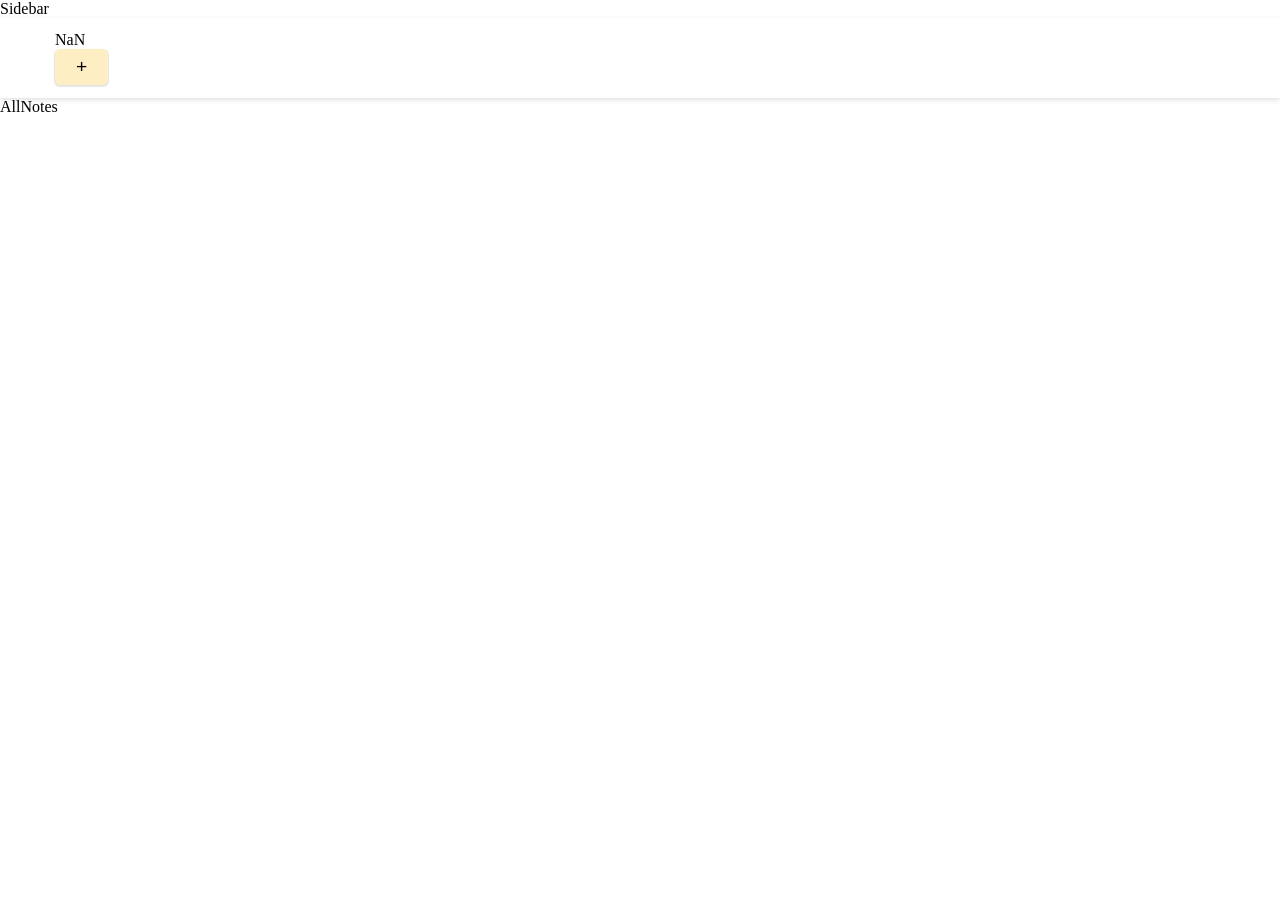
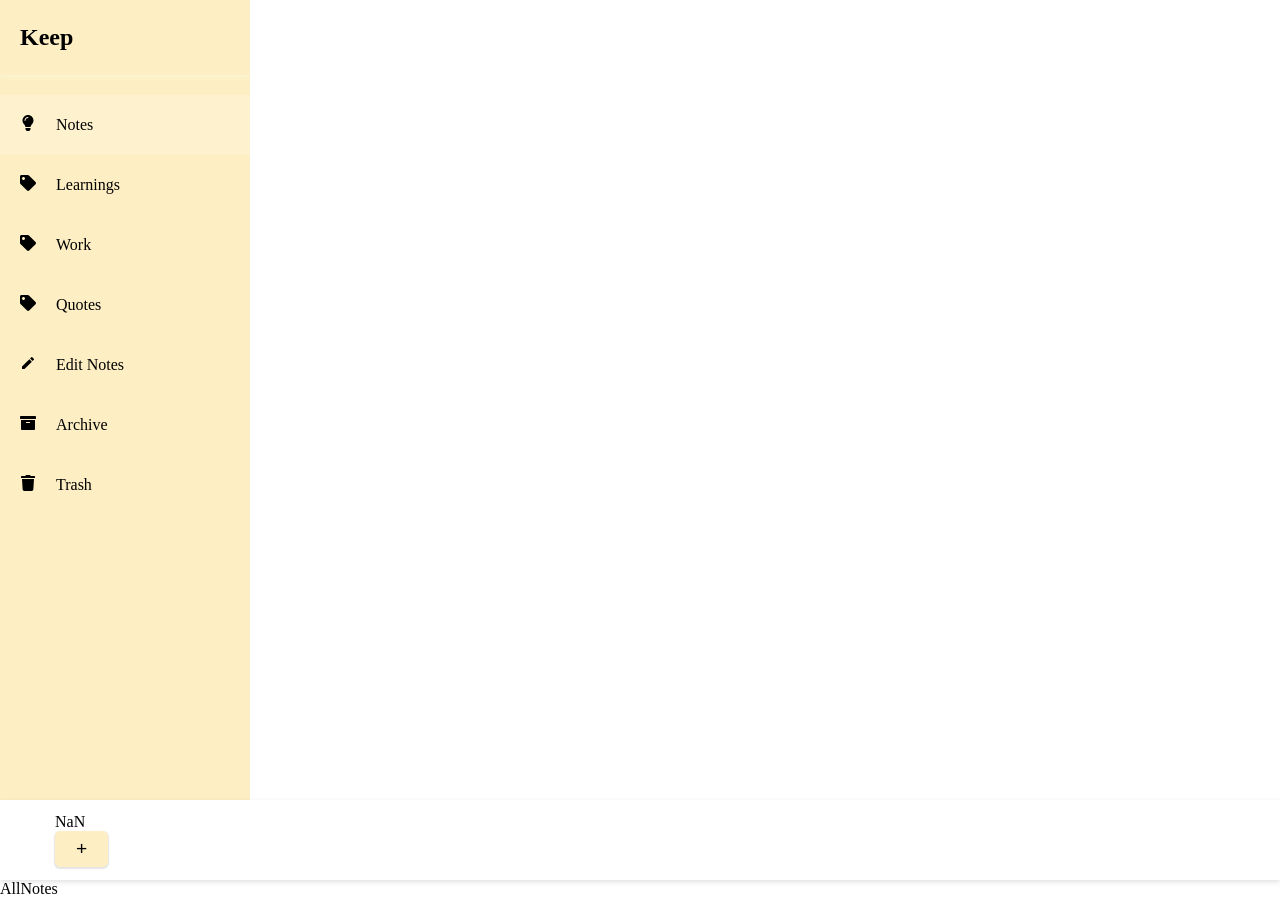
Before and after one commit to plutoin/Rememo, a React (Vite) app: page / in a window 1280 px wide. Before the commit the page ends 800 px from the top, so only its background shows below. Built offline with nearby package versions, Linux system fonts and the light colour scheme.

Commit message:
Feat: Sidebar 구현

```diff
--- a/src/layout/Sidebar/Sidebar.styles.ts
+++ b/src/layout/Sidebar/Sidebar.styles.ts
@@ -0,0 +1,95 @@
+import styled from "styled-components";
+
+export const Container = styled.nav<{ openmenu: string }>`
+  @media screen and (max-width: 950px) {
+    position: absolute;
+    z-index: 2;
+    top: 0;
+    left: 0;
+    width: 100%;
+    height: 100vh;
+    transition: 200ms visibility ease-in-out, 250ms background-color ease-in-out;
+    visibility: ${({ openmenu }) =>
+      openmenu === "open" ? "normal" : "hidden"};
+    background-color: ${({ openmenu }) =>
+      openmenu === "open" ? "rgba(0, 0, 0, 0.8)" : "rgba(0, 0, 0, 0)"};
+    cursor: pointer;
+  }
+`;
+
+export const MainBox = styled.div<{ openmenu: string }>`
+  width: 250px;
+  height: 100%;
+  min-height: 100vh;
+  background-color: #fdefc3;
+
+  @media screen and (max-width: 950px) {
+    transition: 350ms transform ease-in-out;
+    position: absolute;
+    z-index: 10;
+    transform: ${({ openmenu }) =>
+      openmenu === "open" ? "translateX(0%)" : "translateX(-100%)"};
+  }
+`;
+
+export const StyledLogo = styled.div`
+  display: flex;
+  align-items: center;
+  padding: 24px 20px;
+  margin-bottom: 20px;
+  box-shadow: 0px 2px 4px 0px rgba(255, 255, 255, 0.3);
+  img {
+    margin-right: 10px;
+  }
+  span {
+    font-size: 1.25rem;
+    font-weight: 600;
+  }
+`;
+
+export const ItemsBox = styled.ul`
+  li {
+    width: 100%;
+    height: 60px;
+    list-style: none;
+    display: flex;
+    align-items: center;
+    font-weight: 500;
+
+    cursor: pointer;
+
+    svg {
+      margin-right: 20px;
+    }
+
+    a {
+      display: block;
+      width: 100%;
+      height: 100%;
+      display: flex;
+      align-items: center;
+      padding-left: 20px;
+    }
+
+    .active-item {
+      background-color: rgba(255, 255, 255, 0.18);
+    }
+
+    .inactive-item {
+      transition: 250ms background-color ease-in-out,
+        250ms border-left ease-in-out;
+      &:hover {
+        background-color: rgba(255, 255, 255, 0.15);
+      }
+    }
+  }
+
+  .sidebar__edit-item {
+    padding-left: 20px;
+    transition: 250ms background-color ease-in-out,
+      250ms border-left ease-in-out;
+    &:hover {
+      background-color: rgba(255, 255, 255, 0.15);
+    }
+  }
+`;
--- a/src/layout/Sidebar/Sidebar.tsx
+++ b/src/layout/Sidebar/Sidebar.tsx
@@ -1,5 +1,113 @@
-import React from "react";
+import { NavLink, useLocation } from "react-router-dom";
+import { useAppDispatch, useAppSelector } from "../../hooks/redux";
+import { v4 } from "uuid";
+
+import { toggleMenu } from "../../store/menu/menuSlice";
+import { toggleTagsModal } from "../../store/modal/modalSlice";
+
+import getStandardName from "../../utils/getStandardName";
+
+import { FaArchive, FaLightbulb, FaTag, FaTrash } from "react-icons/fa";
+import { MdEdit } from "react-icons/md";
+
+import { Container, MainBox, StyledLogo, ItemsBox } from "./Sidebar.styles";
+
+const items = [
+  {
+    icon: <FaArchive />,
+    title: "Archive",
+    id: v4(),
+  },
+  {
+    icon: <FaTrash />,
+    title: "Trash",
+    id: v4(),
+  },
+];
 
 export default function Sidebar() {
-  return <div>Sidebar</div>;
+  const dispatch = useAppDispatch();
+
+  const { pathname } = useLocation();
+
+  const { isOpen } = useAppSelector((state) => state.menu);
+  const { tagsList } = useAppSelector((state) => state.tags);
+
+  if (pathname === "404") {
+    return null;
+  }
+
+  return (
+    <Container openmenu={isOpen ? "open" : ""}>
+      <MainBox openmenu={isOpen ? "open" : ""}>
+        <StyledLogo>
+          <h1>Keep</h1>
+        </StyledLogo>
+        <ItemsBox>
+          {/* note item */}
+          <li onClick={() => dispatch(toggleMenu(false))}>
+            <NavLink
+              to={"/"}
+              state={`notes`}
+              className={(isActive) =>
+                isActive ? "active-item" : "inactive-item"
+              }
+            >
+              <span>
+                <FaLightbulb />
+              </span>
+              <span>Notes</span>
+            </NavLink>
+          </li>
+
+          {/* tag items */}
+          {tagsList.map(({ tag, id }) => (
+            <li key={id} onClick={() => dispatch(toggleMenu(false))}>
+              <NavLink
+                to={`/tag/${tag}`}
+                state={`${tag}`}
+                className={({ isActive }) =>
+                  isActive ? "active-item" : "inactive-item"
+                }
+              >
+                <span>
+                  <FaTag />
+                </span>
+                <span>{getStandardName(tag)}</span>
+              </NavLink>
+            </li>
+          ))}
+
+          {/* edit tag item */}
+          <li
+            className="sidebar__edit-item"
+            onClick={() =>
+              dispatch(toggleTagsModal({ types: "edit", view: true }))
+            }
+          >
+            <span>
+              <MdEdit />
+            </span>
+            <span>Edit Notes</span>
+          </li>
+
+          {/* other items */}
+          {items.map(({ icon, title, id }) => (
+            <li key={id} onClick={() => dispatch(toggleMenu(false))}>
+              <NavLink
+                to={`/${title.toLocaleLowerCase()}`}
+                state={`${title}`}
+                className={({ isActive }) =>
+                  isActive ? "active-item" : "inactive-item"
+                }
+              >
+                <span>{icon}</span>
+                <span>{title}</span>
+              </NavLink>
+            </li>
+          ))}
+        </ItemsBox>
+      </MainBox>
+    </Container>
+  );
 }
--- a/src/store/tags/tagSlice.ts
+++ b/src/store/tags/tagSlice.ts
@@ -4,7 +4,7 @@ import { v4 } from "uuid";
 const initialState = {
   tagsList: [
     { tag: "learnings", id: v4() },
-    { tag: "wrok", id: v4() },
+    { tag: "work", id: v4() },
     { tag: "quotes", id: v4() },
   ],
 };
```
